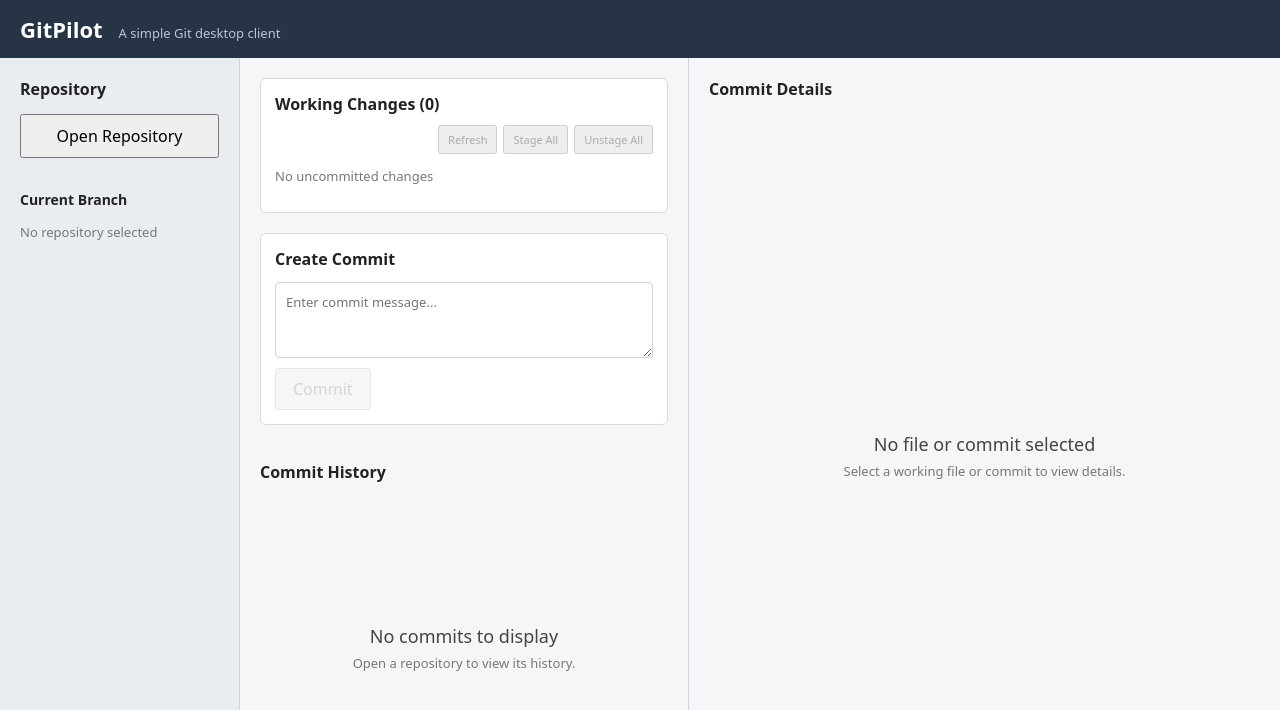
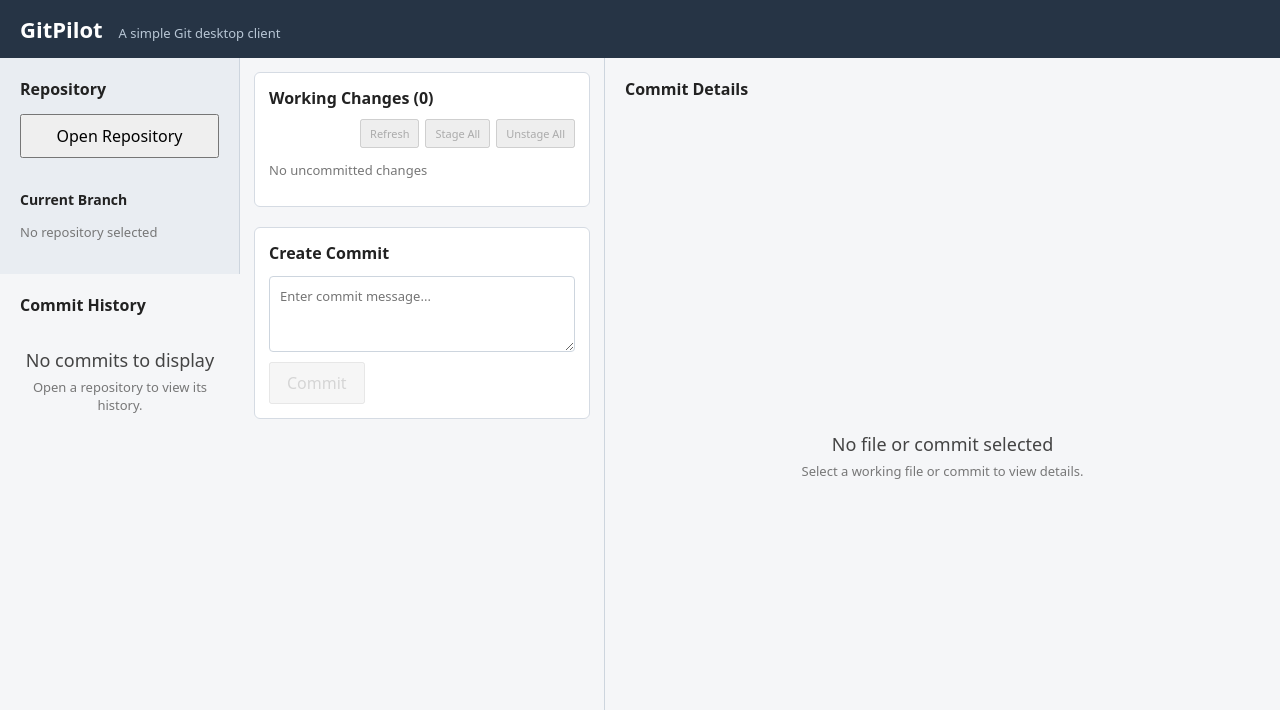
Before and after one commit to opteryx/gitpilot, a React (Vite) app: page / in a window 1280 px wide. Shown: the top 710 px of the page. Built offline with nearby package versions, Linux system fonts and the light colour scheme.

Commit message:
Refactor responsive layout and scrolling

```diff
--- a/src/App.css
+++ b/src/App.css
@@ -54,20 +54,16 @@ button {
 	color: #b8c6d5;
 }
 
-/* Three-column layout */
+/* Application layout */
 
 .app-main {
 	display: grid;
-	grid-template-columns: 240px minmax(0, 35%) minmax(0, 1fr);
-	grid-template-rows: auto auto minmax(0, 1fr);
 	flex: 1;
 	min-height: 0;
 	overflow: hidden;
 }
 
 .sidebar {
-	grid-column: 1;
-	grid-row: 1 / 4;
 	padding: 20px;
 	background: #e9edf2;
 	border-right: 1px solid #cdd5de;
@@ -75,15 +71,11 @@ button {
 }
 
 .content {
-	grid-column: 2;
-	grid-row: 1;
 	min-width: 0;
-	padding: 20px 20px 0;
+	padding: 14px 14px 0;
 }
 
 .history-panel {
-	grid-column: 2;
-	grid-row: 3;
 	display: flex;
 	flex-direction: column;
 	min-width: 0;
@@ -93,8 +85,6 @@ button {
 }
 
 .details-panel {
-	grid-column: 3;
-	grid-row: 1 / 4;
 	display: flex;
 	flex-direction: column;
 	min-width: 0;
@@ -551,47 +541,82 @@ button {
 	outline-offset: -2px;
 }
 
-/* Smaller windows */
+/* Independent column containers */
+
+.left-column,
+.right-column {
+	min-width: 0;
+	min-height: 0;
+}
+
+/* Wide windows: three columns */
+
+@media (min-width: 1201px) {
+	.app-main {
+		grid-template-columns: 240px minmax(0, 1fr);
+		grid-template-rows: minmax(0, 1fr);
+	}
+
+	.left-column {
+		grid-column: 1;
+		display: flex;
+		flex-direction: column;
+		overflow-y: auto;
+	}
+
+	.right-column {
+		grid-column: 2;
+		display: grid;
+		grid-template-columns: minmax(0, 35fr) minmax(0, 65fr);
+		grid-template-rows: auto auto minmax(0, 1fr);
+		overflow: hidden;
+	}
+
+	.right-column > .content {
+		grid-column: 1;
+		grid-row: 1;
+	}
+
+	.right-column > .commit-panel-container {
+		grid-column: 1;
+		grid-row: 2;
+	}
+
+	.right-column > .details-panel {
+		grid-column: 2;
+		grid-row: 1 / 4;
+	}
+}
 
 /* Two-column layout for medium-sized windows */
 
 @media (min-width: 701px) and (max-width: 1200px) {
 	.app-main {
 		grid-template-columns: minmax(0, 1fr) minmax(0, 2fr);
-		grid-template-rows: auto auto minmax(0, 1fr);
+		grid-template-rows: minmax(0, 1fr);
+	}
+
+	.left-column,
+	.right-column {
+		display: flex;
+		flex-direction: column;
+		overflow-y: auto;
 	}
 
 	.sidebar {
-		grid-column: 1;
-		grid-row: 1;
+		min-height: 0;
 		padding: 14px;
-		border-right: 1px solid #cdd5de;
 	}
 
 	.history-panel {
-		grid-column: 1;
-		grid-row: 2 / 4;
 		padding: 14px;
 		background: #e9edf2;
 		border-right: 1px solid #cdd5de;
 	}
 
-	.content {
-		grid-column: 2;
-		grid-row: 1;
-		padding: 14px 14px 0;
-	}
-
 	.details-panel {
-		grid-column: 2;
-		grid-row: 3;
 		padding: 14px;
 		border-left: none;
-	}
-
-	.commit-panel-container {
-		grid-column: 2;
-		grid-row: 2;
 	}
 }
 
@@ -633,9 +658,16 @@ button {
 	display: flex;
 	align-items: flex-start;
 	gap: 12px;
+	width: 100%;
 	padding: 7px 0;
+	border: 0;
 	border-bottom: 1px solid #eee;
+	border-radius: 0;
+	background: transparent;
+	color: inherit;
+	text-align: left;
 	font-size: 12px;
+	cursor: pointer;
 }
 
 .working-change:last-child {
@@ -656,17 +688,6 @@ button {
 	overflow: hidden;
 	text-overflow: ellipsis;
 	white-space: nowrap;
-}
-
-.working-change {
-	width: 100%;
-	border: 0;
-	border-bottom: 1px solid #eee;
-	border-radius: 0;
-	background: transparent;
-	color: inherit;
-	text-align: left;
-	cursor: pointer;
 }
 
 .working-change:hover {
@@ -705,6 +726,7 @@ button {
 	opacity: 0.4;
 	cursor: default;
 }
+
 .working-changes-actions {
 	display: flex;
 	flex-wrap: wrap;
@@ -722,14 +744,12 @@ button {
 /* Create commit */
 
 .commit-panel-container {
-	grid-column: 2;
-	grid-row: 2;
 	min-width: 0;
 }
 
 .commit-panel {
 	padding: 14px;
-	margin: 0 20px 16px;
+	margin: 0 14px 16px;
 	background: white;
 	border: 1px solid #d5dbe3;
 	border-radius: 6px;
@@ -765,34 +785,18 @@ button {
 /* Single-column layout for narrow windows */
 
 @media (max-width: 700px) {
-	.commit-panel-container {
-		order: 3;
-		width: 100%;
-	}
-
-	.commit-panel {
-		margin: 0 14px 16px;
-	}
-	.sidebar {
-		order: 1;
-	}
-
-	.content {
-		order: 2;
-	}
-
-	.details-panel {
-		order: 4;
-	}
-
-	.history-panel {
-		order: 5;
-	}
-
 	.app-main {
 		display: flex;
 		flex-direction: column;
 		overflow-y: auto;
+	}
+
+	.left-column,
+	.right-column {
+		display: flex;
+		flex-direction: column;
+		flex: none;
+		width: 100%;
 	}
 
 	.sidebar,
@@ -813,6 +817,10 @@ button {
 
 	.content {
 		padding-bottom: 0;
+	}
+
+	.commit-panel-container {
+		width: 100%;
 	}
 
 	.details-panel {
--- a/src/App.jsx
+++ b/src/App.jsx
@@ -597,6 +597,7 @@ function App() {
 			</header>
 
 			<main className="app-main">
+				<div className="left-column">
 					{/* LEFT COLUMN — Repository */}
 					<aside className="sidebar">
 						<h2>Repository</h2>
@@ -620,7 +621,9 @@ function App() {
 						{branch ? (
 							<p className="branch-name">{branch}</p>
 						) : (
-						<p className="placeholder">No repository selected</p>
+							<p className="placeholder">
+								No repository selected
+							</p>
 						)}
 
 						{branches.length > 0 && (
@@ -628,7 +631,10 @@ function App() {
 								<h3>Local Branches</h3>
 
 								{branches.map((branchName) => (
-								<div className="branch-row" key={branchName}>
+									<div
+										className="branch-row"
+										key={branchName}
+									>
 										<button
 											type="button"
 											className={`branch-item ${
@@ -636,7 +642,9 @@ function App() {
 													? "active"
 													: ""
 											}`}
-										onClick={() => switchBranch(branchName)}
+											onClick={() =>
+												switchBranch(branchName)
+											}
 											disabled={
 												repoLoading ||
 												branchBusy ||
@@ -659,7 +667,9 @@ function App() {
 												onClick={() =>
 													deleteBranch(branchName)
 												}
-											disabled={repoLoading || branchBusy}
+												disabled={
+													repoLoading || branchBusy
+												}
 												title={`Delete branch ${branchName}`}
 											>
 												Delete
@@ -693,7 +703,9 @@ function App() {
 													event.target.checked,
 												)
 											}
-										disabled={branchCreating || repoLoading}
+											disabled={
+												branchCreating || repoLoading
+											}
 										/>
 										Switch to new branch
 									</label>
@@ -730,12 +742,63 @@ function App() {
 							</div>
 						)}
 					</aside>
+					{/* COMMIT HISTORY — Independent layout section */}
+					<section className="history-panel">
+						<h2>Commit History</h2>
 
+						{commits.length === 0 ? (
+							<div className="empty-state">
+								<p>
+									{repoLoading
+										? "Loading repository..."
+										: "No commits to display"}
+								</p>
+								<span>
+									Open a repository to view its history.
+								</span>
+							</div>
+						) : (
+							<div className="commit-list">
+								{commits.map((commit) => (
+									<button
+										type="button"
+										className={`commit-row ${
+											selectedCommit?.sha === commit.sha
+												? "selected"
+												: ""
+										}`}
+										key={commit.sha}
+										onClick={() => selectCommit(commit)}
+										aria-pressed={
+											selectedCommit?.sha === commit.sha
+										}
+									>
+										<span className="commit-sha">
+											{commit.sha}
+										</span>
+
+										<span className="commit-details">
+											<span className="commit-message">
+												{commit.message}
+											</span>
+											<span className="commit-meta">
+												{commit.author} · {commit.date}
+											</span>
+										</span>
+									</button>
+								))}
+							</div>
+						)}
+					</section>
+				</div>
+				<div className="right-column">
 					{/* CENTER COLUMN — Working Changes and Commit History */}
 					<section className="content">
 						<div className="working-changes-panel">
 							<div className="panel-heading">
-							<h2>Working Changes ({workingChanges.length})</h2>
+								<h2>
+									Working Changes ({workingChanges.length})
+								</h2>
 
 								<div className="working-changes-actions">
 									<button
@@ -743,7 +806,9 @@ function App() {
 										onClick={() => refreshWorkingChanges()}
 										disabled={!repoPath || changesLoading}
 									>
-									{changesLoading ? "Loading..." : "Refresh"}
+										{changesLoading
+											? "Loading..."
+											: "Refresh"}
 									</button>
 
 									<button
@@ -754,7 +819,8 @@ function App() {
 											changesLoading ||
 											!workingChanges.some(
 												(file) =>
-												file.worktreeStatus !== " " ||
+													file.worktreeStatus !==
+														" " ||
 													file.indexStatus === "?",
 											)
 										}
@@ -813,7 +879,8 @@ function App() {
 													{file.indexStatus === "?" &&
 													file.worktreeStatus === "?"
 														? "Untracked"
-													: file.indexStatus !== " "
+														: file.indexStatus !==
+															  " "
 															? file.worktreeStatus !==
 																" "
 																? "Staged + Unstaged"
@@ -840,12 +907,15 @@ function App() {
 
 											<>
 												{(file.worktreeStatus !== " " ||
-												file.indexStatus === "?") && (
+													file.indexStatus ===
+														"?") && (
 													<button
 														type="button"
 														className="stage-file-button"
 														onClick={() =>
-														stageWorkingFile(file)
+															stageWorkingFile(
+																file,
+															)
 														}
 														title={`Stage ${file.path}`}
 													>
@@ -854,7 +924,8 @@ function App() {
 												)}
 
 												{file.indexStatus !== " " &&
-												file.indexStatus !== "?" && (
+													file.indexStatus !==
+														"?" && (
 														<button
 															type="button"
 															className="stage-file-button"
@@ -909,53 +980,6 @@ function App() {
 						</section>
 					</div>
 
-				{/* COMMIT HISTORY — Independent layout section */}
-				<section className="history-panel">
-					<h2>Commit History</h2>
-
-					{commits.length === 0 ? (
-						<div className="empty-state">
-							<p>
-								{repoLoading
-									? "Loading repository..."
-									: "No commits to display"}
-							</p>
-							<span>Open a repository to view its history.</span>
-						</div>
-					) : (
-						<div className="commit-list">
-							{commits.map((commit) => (
-								<button
-									type="button"
-									className={`commit-row ${
-										selectedCommit?.sha === commit.sha
-											? "selected"
-											: ""
-									}`}
-									key={commit.sha}
-									onClick={() => selectCommit(commit)}
-									aria-pressed={
-										selectedCommit?.sha === commit.sha
-									}
-								>
-									<span className="commit-sha">
-										{commit.sha}
-									</span>
-
-									<span className="commit-details">
-										<span className="commit-message">
-											{commit.message}
-										</span>
-										<span className="commit-meta">
-											{commit.author} · {commit.date}
-										</span>
-									</span>
-								</button>
-							))}
-						</div>
-					)}
-				</section>
-
 					{/* RIGHT COLUMN — Details */}
 					<aside className="details-panel">
 						<h2>
@@ -987,7 +1011,9 @@ function App() {
 													: ""
 											}
 											onClick={() =>
-											changeWorkingDiffMode("unstaged")
+												changeWorkingDiffMode(
+													"unstaged",
+												)
 											}
 											disabled={diffLoading}
 											aria-pressed={
@@ -1032,7 +1058,8 @@ function App() {
 							<div className="details-empty">
 								<p>No file or commit selected</p>
 								<span>
-								Select a working file or commit to view details.
+									Select a working file or commit to view
+									details.
 								</span>
 							</div>
 						) : (
@@ -1069,7 +1096,9 @@ function App() {
 															: ""
 													}`}
 													key={file.path}
-												onClick={() => selectFile(file)}
+													onClick={() =>
+														selectFile(file)
+													}
 													aria-pressed={
 														selectedFile?.path ===
 														file.path
@@ -1098,7 +1127,8 @@ function App() {
 
 									{!selectedFile ? (
 										<p className="placeholder">
-										Select a changed file to view its diff.
+											Select a changed file to view its
+											diff.
 										</p>
 									) : diffLoading ? (
 										<p>Loading differences...</p>
@@ -1112,6 +1142,7 @@ function App() {
 							</>
 						)}
 					</aside>
+				</div>
 			</main>
 		</div>
 	);
```
Lines whose indentation alone changed are shown as unchanged.
